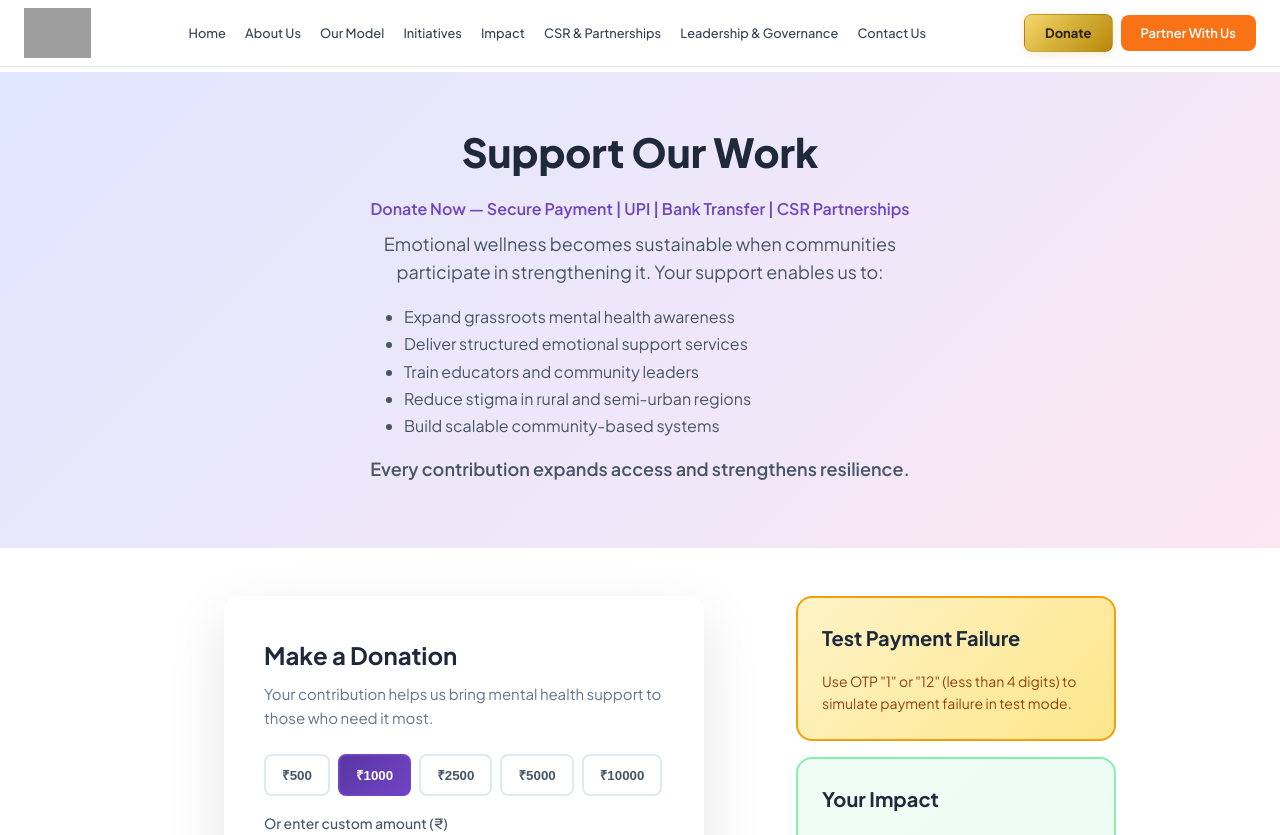
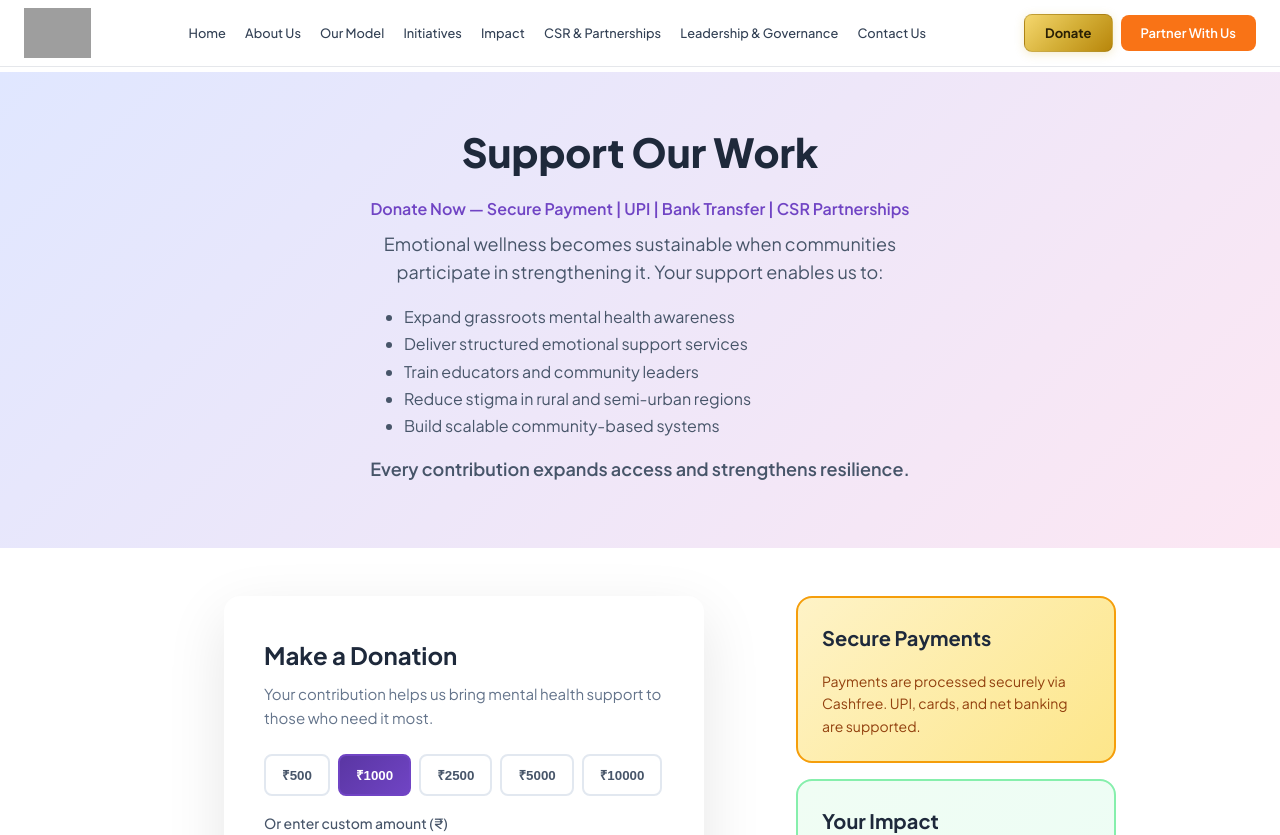
Before and after one commit to BannariPaviOwn/sankalpammind, a React (Vite) app: page /donate in a window 1280 px wide. Shown: the top 835 px of the page. Built offline with nearby package versions, Linux system fonts and the light colour scheme; grey boxes are pictures that could not be loaded.

Commit message:
Lower donation minimum to Rs 1 and fix Cashfree tip box
- Allow donations from Rs 1 (frontend validation, button, input min, backend check)
- Replace leftover Razorpay test-OTP tip with a Cashfree secure-payments note

```diff
--- a/api/create-order.js
+++ b/api/create-order.js
@@ -13,8 +13,8 @@ export default async function handler(req, res) {
   try {
     const { amount, name, email, phone } = req.body || {};
 
-    if (!amount || amount < 10) {
-      return res.status(400).json({ error: 'Invalid amount (minimum ₹10)' });
+    if (!amount || amount < 1) {
+      return res.status(400).json({ error: 'Invalid amount (minimum ₹1)' });
     }
     if (!name?.trim() || !email?.trim() || !phone?.trim()) {
       return res.status(400).json({ error: 'Name, email, and phone are required' });
--- a/src/components/DonationForm.tsx
+++ b/src/components/DonationForm.tsx
@@ -26,8 +26,8 @@ export default function DonationForm() {
   const donateBtnLabel = language === 'hi' ? 'दान करें ₹' : language === 'te' ? 'దానం చేయండి ₹' : 'Donate ₹';
 
   const handleDonate = async () => {
-    if (donationAmount < 10) {
-      showError(t('Minimum donation is ₹10', 'न्यूनतम दान ₹10 है', 'కనిష్ట దానం ₹10'));
+    if (donationAmount < 1) {
+      showError(t('Minimum donation is ₹1', 'न्यूनतम दान ₹1 है', 'కనిష్ట దానం ₹1'));
       return;
     }
     if (!name.trim() || !email.trim() || !phone.trim()) {
@@ -128,7 +128,7 @@ export default function DonationForm() {
             setCustomAmount(e.target.value);
             setAmount('');
           }}
-          min={10}
+          min={1}
         />
       </div>
 
@@ -157,7 +157,7 @@ export default function DonationForm() {
       <button
         className="donate-submit"
         onClick={handleDonate}
-        disabled={loading || donationAmount < 10}
+        disabled={loading || donationAmount < 1}
       >
         {loading
           ? t('Processing...', 'प्रोसेस हो रहा है...', 'ప్రాసెస్ అవుతోంది...')
--- a/src/pages/Donate.tsx
+++ b/src/pages/Donate.tsx
@@ -37,9 +37,9 @@ export default function Donate() {
         </div>
         <div className="donate-sidebar">
           <div className="impact-box test-tip">
-            <h3>{t('Test Payment Failure', 'टेस्ट भुगतान विफलता', 'టెస్ట్ చెల్లింపు విఫలం')}</h3>
+            <h3>{t('Secure Payments', 'सुरक्षित भुगतान', 'సురక్షిత చెల్లింపులు')}</h3>
             <p className="tip-text">
-              {t('Use OTP "1" or "12" (less than 4 digits) to simulate payment failure in test mode.', 'टेस్ట मोड में भुगतान विफलता का अनुकरण करने के लिए OTP "1" या "12" (4 अंक से कम) उपयोग करें।', 'టెస్ట్ మోడ్‌లో చెల్లింపు విఫలాన్ని అనుకరించడానికి OTP "1" లేదా "12" (4 అంకెల కంటే తక్కువ) ఉపయోగించండి.')}
+              {t('Payments are processed securely via Cashfree. UPI, cards, and net banking are supported.', 'भुगतान Cashfree के माध्यम से सुरक्षित रूप से संसाधित होते हैं। UPI, कार्ड और नेट बैंकिंग समर्थित हैं।', 'చెల్లింపులు Cashfree ద్వారా సురక్షితంగా ప్రాసెస్ అవుతాయి. UPI, కార్డులు మరియు నెట్ బ్యాంకింగ్ మద్దతు ఉంది.')}
             </p>
           </div>
           <div className="impact-box">
```
